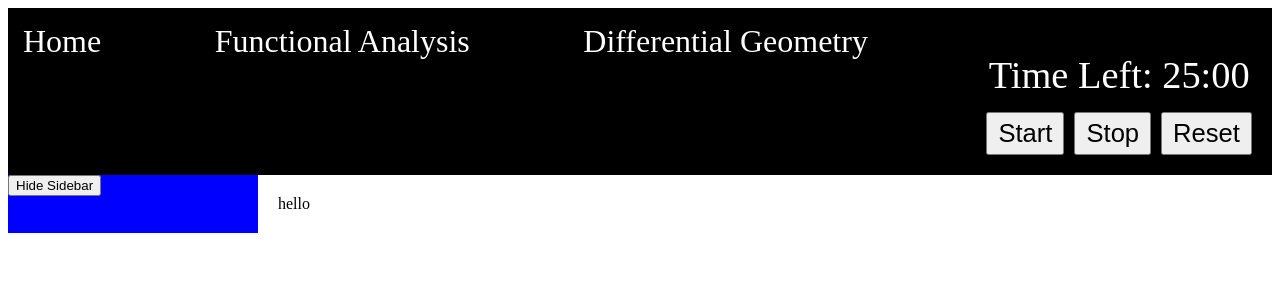
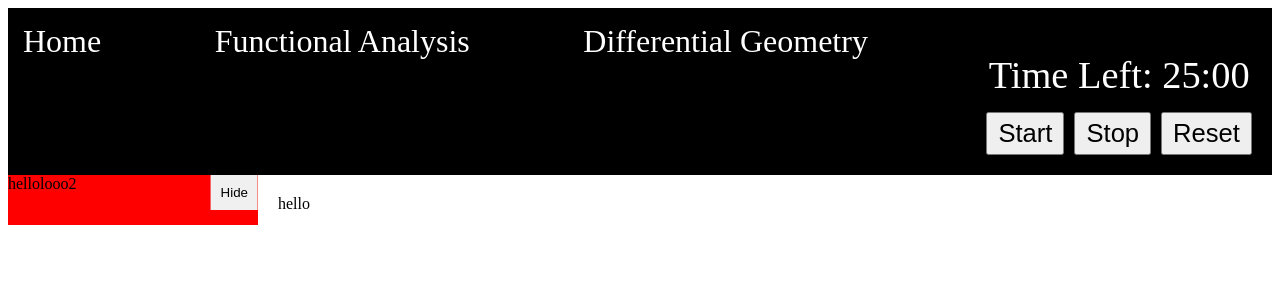
Before and after one commit to Jassalazar1995/DeathByMath, a React (Vite) app in the folder DeathByMath/: page /Funanal/FunanalChapters/1 in a window 1280 px wide. Shown: the top 300 px of the page. Built offline with nearby package versions, Linux system fonts and the light colour scheme.

Commit message:
Sidebar now actually renders conditionally

```diff
--- a/DeathByMath/src/App.css
+++ b/DeathByMath/src/App.css
@@ -59,17 +59,40 @@
 
 .sidebar {
   width: 250px;
-  background-color: blue;
-
+  position: relative; /* Added for positioning toggle button */
 }
 
-.sidebar.hidden {
+/* Styling for the content inside the sidebar */
+.sidebar .sidebar-content {
+  width: 100%;
+  display: flex;
+  flex-direction: column;
+  background-color: red;
+}
+
+/* Styling for the toggle button */
+.toggle-button {
+  position: absolute; /* Position it relative to the sidebar */
+  top: 0;
+  left: 100%; /* Place it to the right of the sidebar content */
+  transform: translateX(-100%); /* Align it with the sidebar edge */
+  background-color: #f0f0f0;
+  border: none;
+  padding: 10px;
+  cursor: pointer;
+}
+
+.sidebar.hidden .sidebar-content {
   width: 0;
   overflow: hidden;
+}
+
+.sidebar.hidden .toggle-button {
+  left: 0;
+  transform: none; /* Reset transform when sidebar is hidden */
 }
 
 .content {
   flex-grow: 1;
   padding: 20px;
-
 }
--- a/DeathByMath/src/components/SideBar.jsx
+++ b/DeathByMath/src/components/SideBar.jsx
@@ -1,14 +1,19 @@
 import { useState } from "react";
 import { Link } from "react-router-dom";
-//Create a side bar that can be minimized (conditional rendering)
+
 const Sidebar = ({ subsections }) => {
     const [isVisible, setIsVisible] = useState(true);
 
     return (
         <div className={`sidebar ${isVisible ? '' : 'hidden'}`}>
-            <button onClick={() => setIsVisible(!isVisible)}>
-                {isVisible ? 'Hide' : 'Show'} Sidebar
+            {/* Toggle Button */}
+            <button className="toggle-button" onClick={() => setIsVisible(!isVisible)}>
+                {isVisible ? 'Hide' : 'Show'}
             </button>
+
+            {/* Sidebar Content */}
+            <div className="sidebar-content">
+                hellolooo2
                 <ul>
                     {subsections.map((subsection, index) => (
                         <li key={index}>
@@ -17,6 +22,7 @@ const Sidebar = ({ subsections }) => {
                     ))}
                 </ul>
             </div>
+        </div>
     );
 };
 
```
Lines whose indentation alone changed are shown as unchanged.
